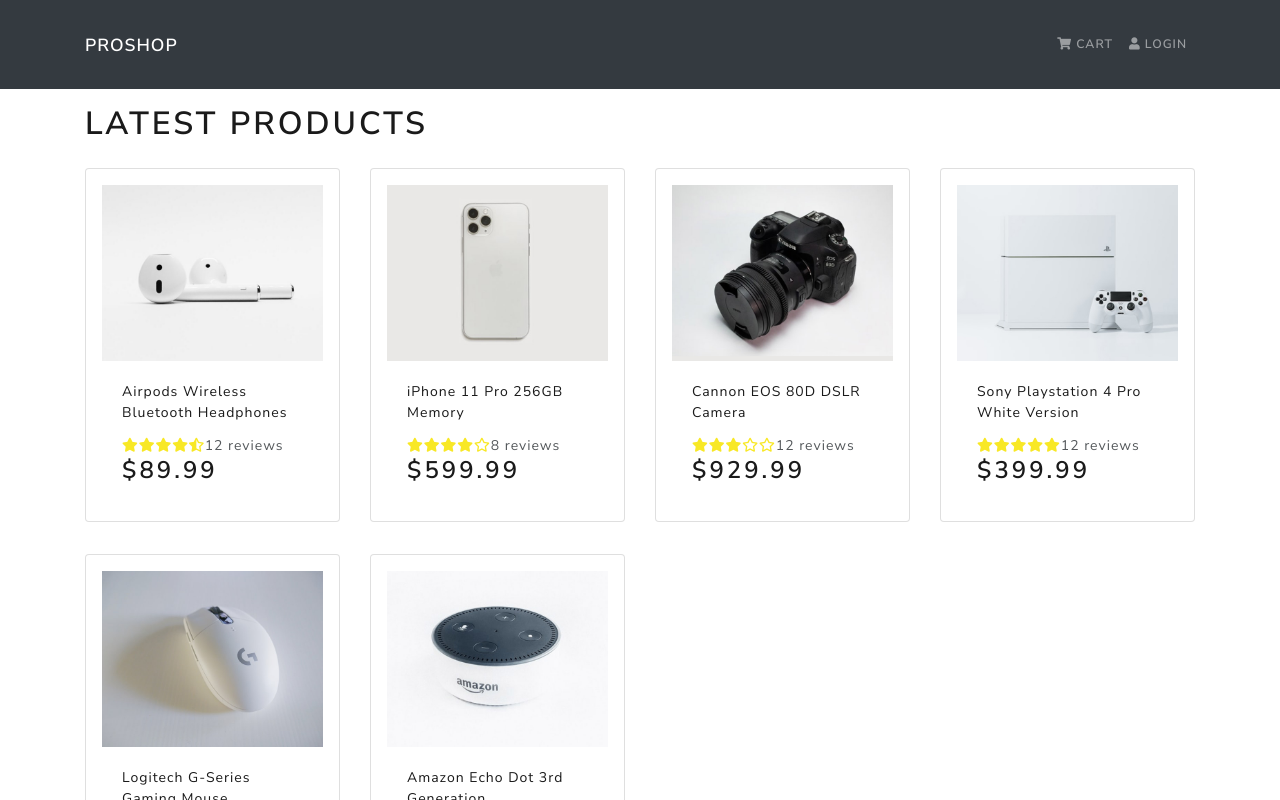
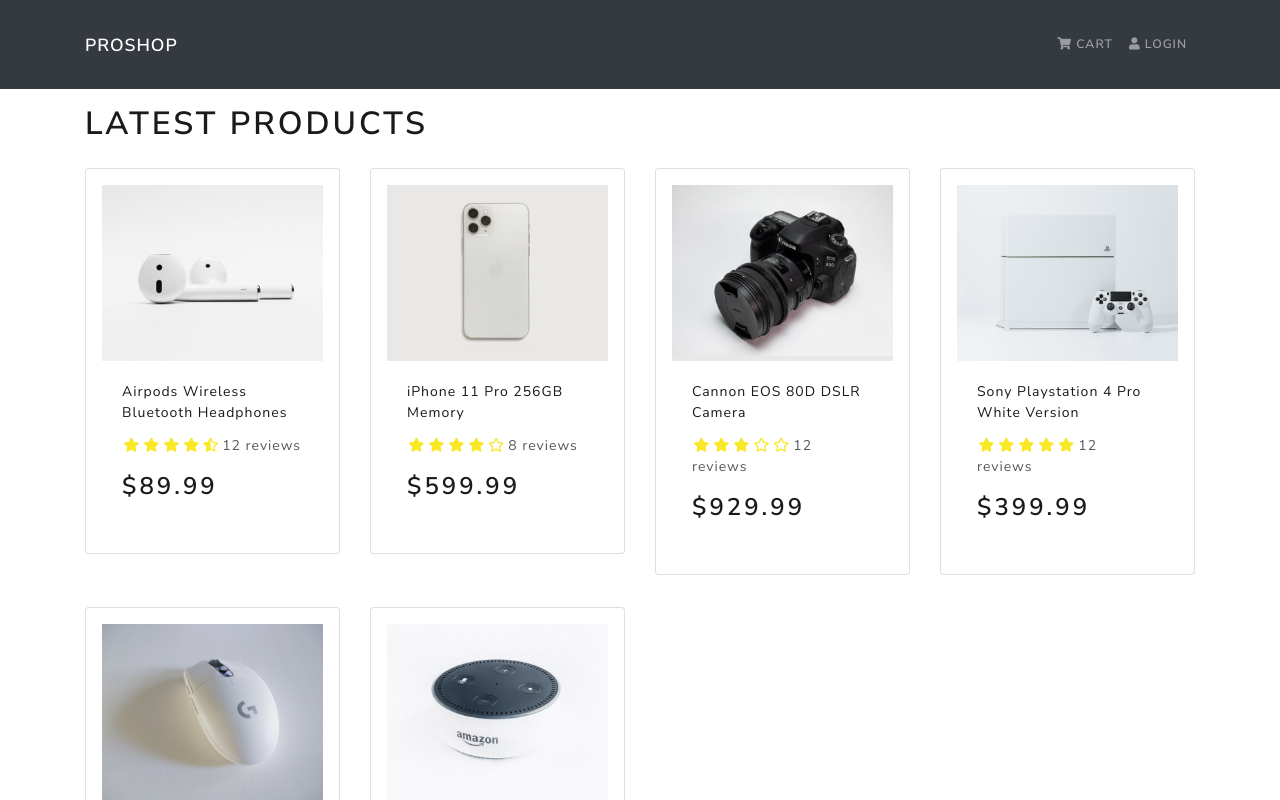
Before and after one commit to Alejandro1709/Proshop, a React (Create React App) app in the folder frontend/: page / in a window 1280 px wide. Shown: the top 800 px of the page. Built offline with nearby package versions, Linux system fonts and the light colour scheme.

Commit message:
ADD: React Router

```diff
--- a/frontend/package.json
+++ b/frontend/package.json
@@ -9,6 +9,7 @@
     "react": "^17.0.1",
     "react-bootstrap": "^1.4.0",
     "react-dom": "^17.0.1",
+    "react-router-dom": "^5.2.0",
     "react-scripts": "4.0.0",
     "web-vitals": "^0.2.4"
   },
--- a/frontend/src/index.css
+++ b/frontend/src/index.css
@@ -1,3 +1,11 @@
 main {
   min-height: 80vh;
 }
+
+h3 {
+  padding: 1rem 0;
+}
+
+.rating span {
+  margin: 0.1rem;
+}
--- a/frontend/src/screens/HomeScreen.js
+++ b/frontend/src/screens/HomeScreen.js
@@ -9,7 +9,7 @@
       <h1>Latest Products</h1>
       <Row>
         {products.map(product => (
-          <Col sm={12} md={6} lg={4} xl={3}>
+          <Col key={product._id} sm={12} md={6} lg={4} xl={3}>
             <Product product={product} />
           </Col>
         ))}
```
Also changed, not shown: 1 other file (tests, documents, lock files or other folders).
